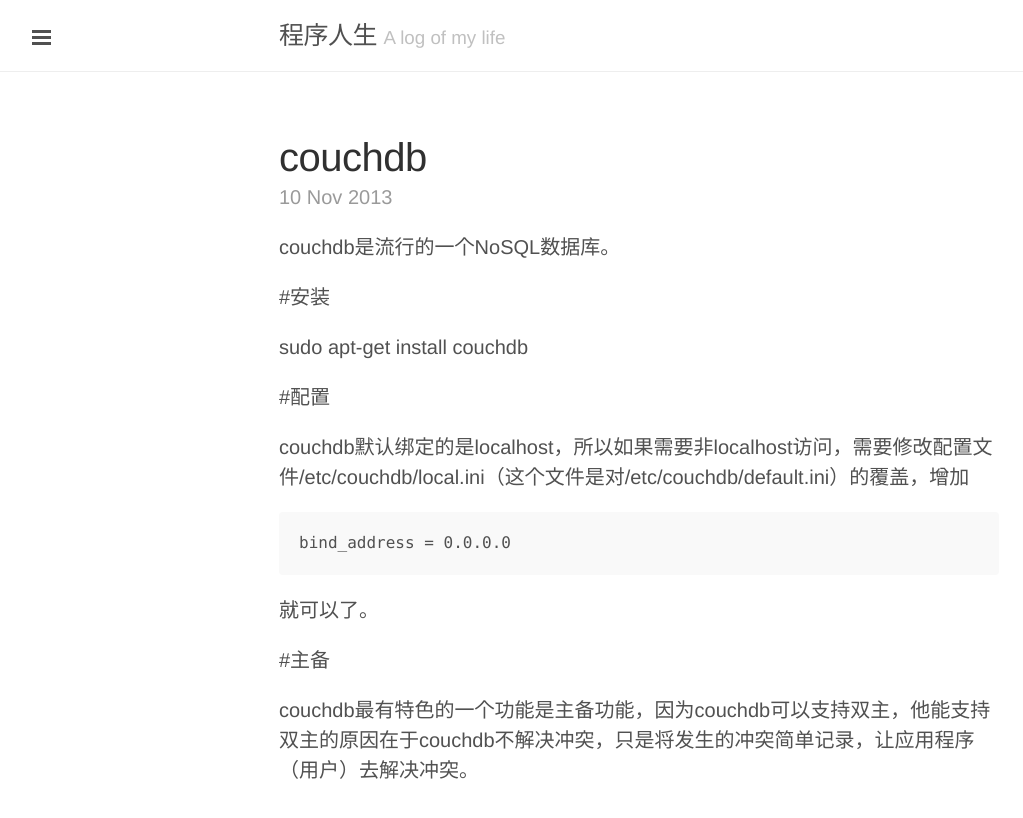
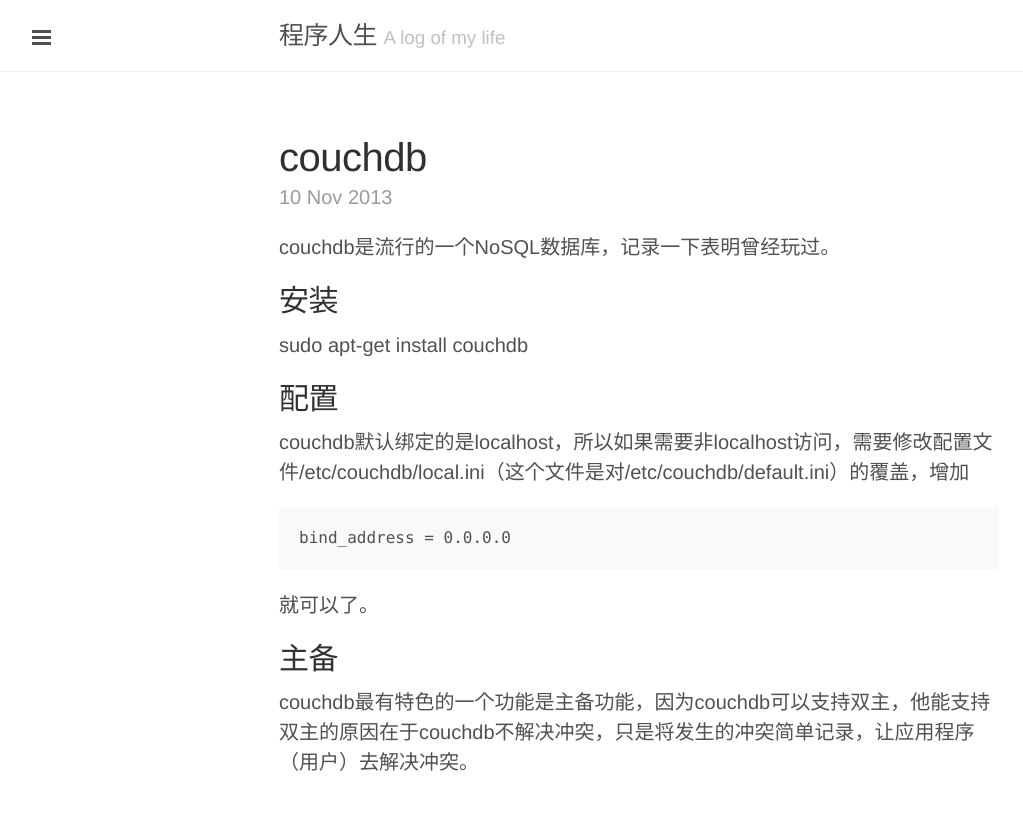
Before and after one commit to liuzhongshu/liuzhongshu.github.io, a Jekyll site: the page built from _posts/2013-11-10-couchdb.markdown, in a window 1280 px wide. Shown: the top 818 px of the page, without its empty margins (1-1024 px from the left). Built offline with Jekyll 4.4.1, drawn with Linux system fonts in a browser that asks for light colours; comment, search, counter and statistics services are not loaded.

Commit message:
Post update: couchdb

````diff
--- a/_posts/2013-11-10-couchdb.markdown
+++ b/_posts/2013-11-10-couchdb.markdown
@@ -3,13 +3,13 @@
 title: couchdb
 layout: post
 ---
-couchdb是流行的一个NoSQL数据库。
+couchdb是流行的一个NoSQL数据库，记录一下表明曾经玩过。
 
-#安装
+## 安装
 
 sudo apt-get install couchdb
 
-#配置
+## 配置
 
 couchdb默认绑定的是localhost，所以如果需要非localhost访问，需要修改配置文件/etc/couchdb/local.ini（这个文件是对/etc/couchdb/default.ini）的覆盖，增加
 ```
@@ -17,6 +17,6 @@
 ```
 就可以了。
 
-#主备
+## 主备
 
 couchdb最有特色的一个功能是主备功能，因为couchdb可以支持双主，他能支持双主的原因在于couchdb不解决冲突，只是将发生的冲突简单记录，让应用程序（用户）去解决冲突。
````
